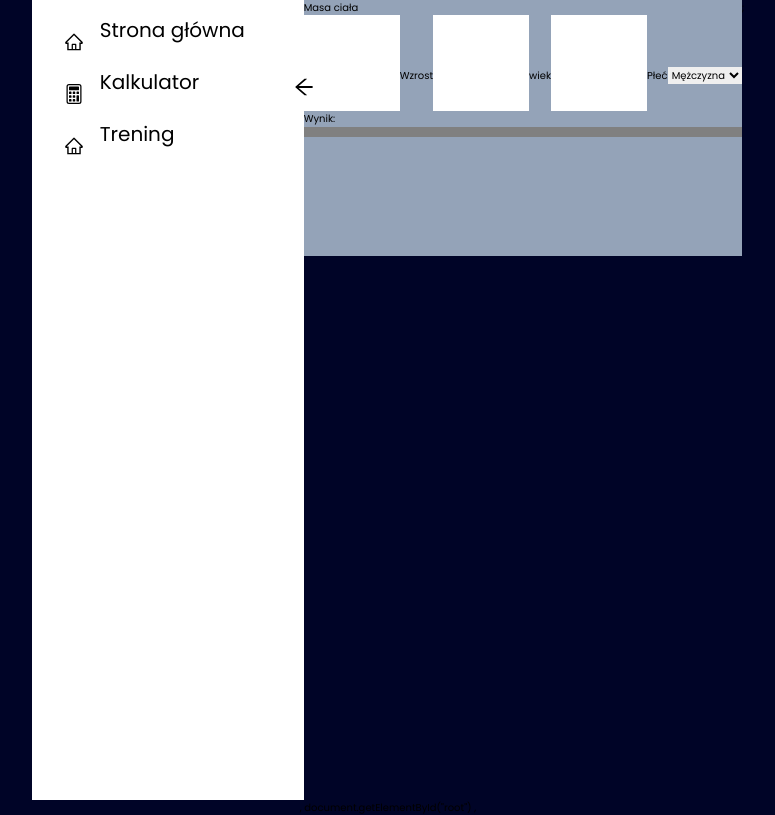
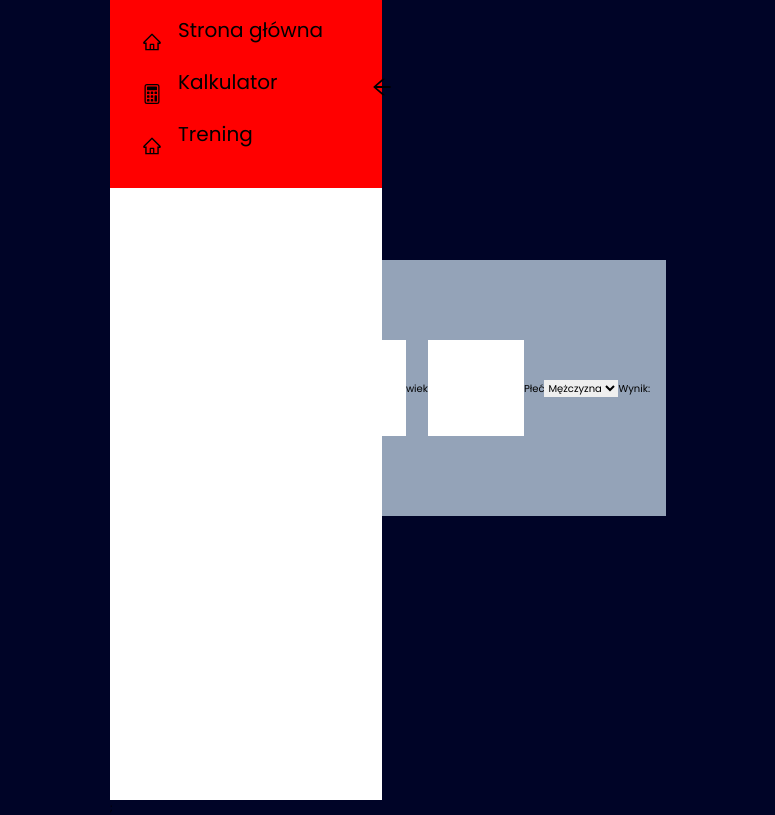
Before and after one commit to joastek/Wytrenowani, a Next.js app: page /dashboard/about in a window 1280 px wide. Shown: the whole page, without its empty margins (252-1027 px from the left). Built offline with nearby package versions, Linux system fonts and the light colour scheme.

Commit message:
work on progress bar

```diff
--- a/package.json
+++ b/package.json
@@ -17,7 +17,7 @@
     "@types/react": "18.2.14",
     "@types/react-dom": "18.2.6",
     "autoprefixer": "10.4.14",
-    "framer-motion": "^10.12.18",
+    "framer-motion": "^10.13.0",
     "million": "^2.5.1-beta.2",
     "next": "13.4.9",
     "next-themes": "^0.2.1",
--- a/src/app/dashboard/about/page.tsx
+++ b/src/app/dashboard/about/page.tsx
@@ -1,4 +1,5 @@
 "use client";
+import { motion } from "framer-motion";
 import React, { useEffect } from "react";
 import { useDispatch, useSelector } from "react-redux";
 import {
@@ -14,6 +15,15 @@ const Dashboard: React.FC = () => {
   const { mass, height, gender, age, result, progress } = useSelector(
     (state: RootState) => state.bmiCalculator
   );
+  const getProgressBarColor = (value: number) => {
+    if (value <= 15) {
+      return "#00f"; // Niebieski
+    } else if (value <= 24) {
+      return "#ff0"; // Żółty
+    } else {
+      return "#f00"; // Czerwony
+    }
+  };
 
   useEffect(() => {
     dispatch(calculateResult());
@@ -21,7 +31,8 @@ const Dashboard: React.FC = () => {
 
   return (
     <>
-      <div className="h-64 bg-slate-400">
+      <div className="flex justify-center items-center  flex-col h-screen">
+        <div className="h-64 w-full bg-slate-400 p-4 flex justify-center items-center">
           <label htmlFor="mass">Masa ciała</label>
           <div className="text-3xl flex">
             {mass && height ? (mass / (height * height)).toFixed(2) : ""}
@@ -62,11 +73,16 @@ const Dashboard: React.FC = () => {
             <option value={0}>Kobieta</option>
           </select>
           <div>Wynik: {result}</div>
-        <progress
-          value={parseFloat(result)}
-          max="40"
-          className="w-full"
-        ></progress>
+        </div>
+        <motion.div
+          initial={{ width: 0 }}
+          animate={{ width: `${progress}%` }}
+          transition={{ duration: 1.5, type: "tween" }}
+          style={{
+            background: getProgressBarColor(progress),
+          }}
+          className="  h-6"
+        ></motion.div>
       </div>
     </>
   );
--- a/src/app/dashboard/layout.tsx
+++ b/src/app/dashboard/layout.tsx
@@ -10,13 +10,11 @@ export default function DashboardLayout1({
 }) {
   return (
     <>
-      {" "}
       <Provider store={store}>
         <SidebarProvider>
           <DashboardLayout>{children}</DashboardLayout>
-        </SidebarProvider>{" "}
+        </SidebarProvider>
       </Provider>
-      , document.getElementById("root") ,
     </>
   );
 }
--- a/src/app/dashboard/page.tsx
+++ b/src/app/dashboard/page.tsx
@@ -1,14 +1,13 @@
 "use client";
 
-import { useDispatch, useSelector } from "react-redux";
+import { useSelector } from "react-redux";
 import { RootState } from "@/types/type";
 const dashboard = () => {
   const { result } = useSelector((state: RootState) => state.bmiCalculator);
 
   return (
     <>
-      {" "}
-      <div className="w-24 h-64 bg-slate-400 ">{result}</div>{" "}
+      <main>{result}</main>{" "}
     </>
   );
 };
--- a/src/app/page.tsx
+++ b/src/app/page.tsx
@@ -1,5 +1,4 @@
 import LoginPage from "@/components/LoginPage/Main";
-import Image from "next/image";
 
 export default function Home() {
   return (
--- a/src/components/Dashboard/Sidebar.tsx
+++ b/src/components/Dashboard/Sidebar.tsx
@@ -34,7 +34,7 @@ export default function Sidebar() {
     useContext(SidebarContext);
   return (
     <>
-      <div className="relative bg-white  ease-out">
+      <div className="absolute bg-white  ease-out h-screen">
         <button className="btn">
           <AiOutlineArrowLeft
             className="h-12 w-12"
@@ -42,7 +42,7 @@ export default function Sidebar() {
           />
         </button>{" "}
         <div>
-          <aside className="sidebar" data-collapse={isCollapsedSidebar}>
+          <aside className="sidebar " data-collapse={isCollapsedSidebar}>
             <ul>
               {sidebarItems.map(({ name, href, icon: Icon }) => (
                 <li className="text-xl " key={name}>
@@ -56,11 +56,6 @@ export default function Sidebar() {
                   </Link>
                 </li>
               ))}
-
-              <li></li>
-              <li></li>
-              <li></li>
-              <li></li>
             </ul>
           </aside>
         </div>
--- a/src/components/Dashboard/dashboardLayout.tsx
+++ b/src/components/Dashboard/dashboardLayout.tsx
@@ -3,7 +3,7 @@ import Sidebar from "./Sidebar";
 
 const DashboardLayout = ({ children }: { children: ReactNode }) => {
   return (
-    <div className="flex h-screen relative">
+    <div>
       <Sidebar />
       <main>{children}</main>;
     </div>
--- a/src/slice/bodyFatCalculator.tsx
+++ b/src/slice/bodyFatCalculator.tsx
@@ -38,7 +38,8 @@ const bmiCalculatorSlice = createSlice({
       if (mass && height && age) {
         const result =
           1.39 * parseFloat(calculateBMI()) + 0.16 * age - 10.34 * gender - 9;
-        const mappedResult = Math.min(40, Math.max(0, result + 10));
+        const mappedResult =
+          (Math.min(40, Math.max(0, result + 10)) / 40) * 100;
         state.result = result.toFixed(2);
         state.progress = mappedResult;
       } else {
--- a/src/styles/globals.css
+++ b/src/styles/globals.css
@@ -34,7 +34,7 @@ body {
 .sidebar {
   width: 17rem;
   height: 100%;
-  background-color: white;
+  background-color: red;
   padding: 1rem;
   transition: all 0.4s cubic-bezier(0.175, 0.885, 0.32, 1.1);
   overflow: hidden;
```
Also changed, not shown: 1 other file (tests, documents, lock files or other folders). Lines whose indentation alone changed are shown as unchanged.
